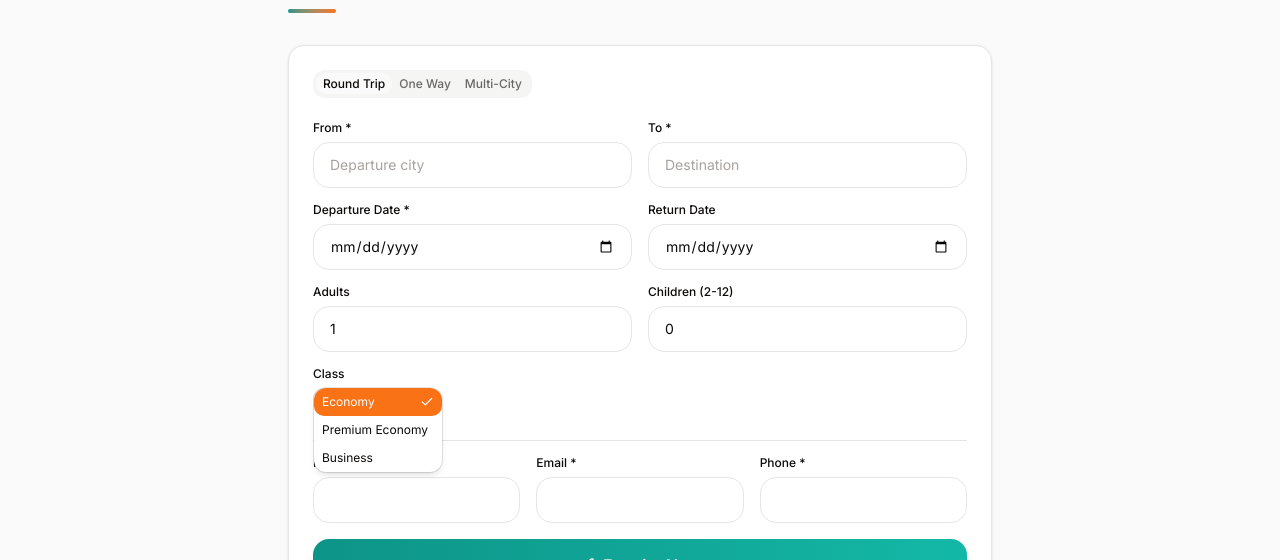
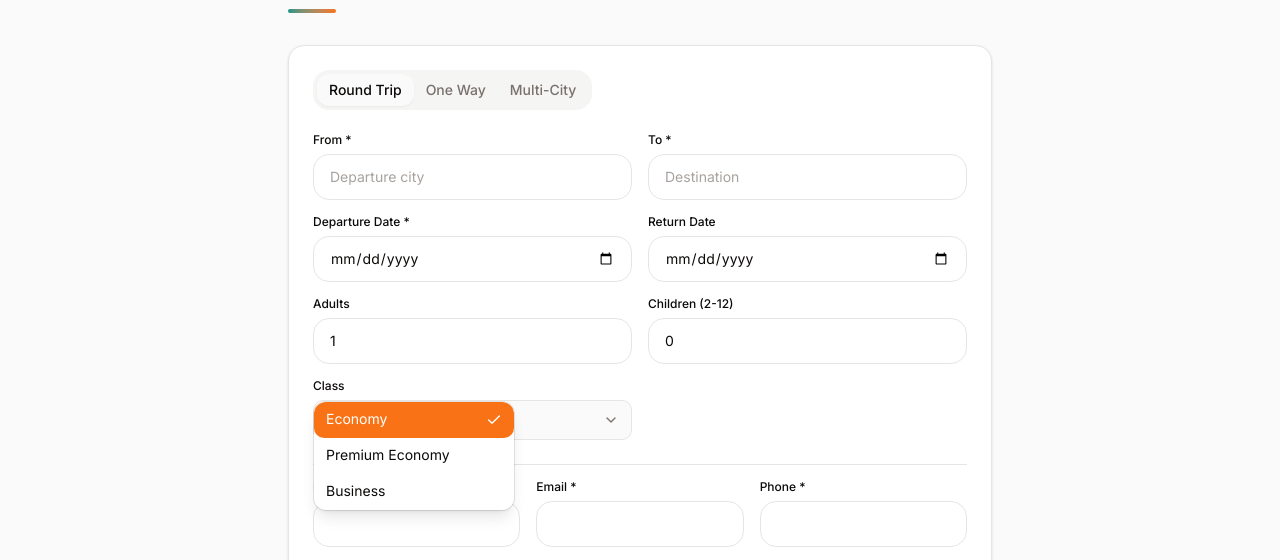
Before and after one commit to burhanv14/comfort_travels, a Next.js app in the folder frontend/: page /flight-booking in a window 1280 px wide. Both pictures are taken after a click on the button "economy". Shown: the part 231-791 px from the top of the page. Built offline with nearby package versions, Linux system fonts and the light colour scheme; no server answers; a web font is replaced by a local one.

Commit message:
release: updt various UI components

```diff
--- a/frontend/components/shared/faq-accordion.tsx
+++ b/frontend/components/shared/faq-accordion.tsx
@@ -6,6 +6,7 @@ import {
   AccordionItem,
   AccordionTrigger,
 } from "@/components/ui/accordion";
+import { ChevronDown } from "lucide-react";
 import type { FAQ } from "@/types";
 
 interface FAQAccordionProps {
@@ -14,13 +15,14 @@ interface FAQAccordionProps {
 
 export function FAQAccordion({ faqs }: FAQAccordionProps) {
   return (
-    <Accordion className="w-full">
-      {faqs.map((faq) => (
-        <AccordionItem key={faq.id} value={faq.id}>
-          <AccordionTrigger className="text-left text-sm font-medium">
-            {faq.question}
+    <Accordion className="w-full space-y-3" type="multiple">
+      {faqs.map((faq, index) => (
+        <AccordionItem key={faq.id} value={faq.id} className="border border-border/50 rounded-xl overflow-hidden bg-card transition-all duration-200 hover:border-primary/30 hover:shadow-sm">
+          <AccordionTrigger className="flex items-center justify-between w-full px-6 py-4 text-left font-medium text-base hover:bg-accent/50 transition-colors [&[data-state=open]>svg]:rotate-180">
+            <span className="pr-4">{faq.question}</span>
+            <ChevronDown className="size-5 text-muted-foreground flex-shrink-0 transition-transform duration-200" />
           </AccordionTrigger>
-          <AccordionContent className="text-sm text-muted-foreground leading-relaxed">
+          <AccordionContent className="px-6 pb-6 text-sm text-muted-foreground leading-relaxed animate-accordion-down">
             {faq.answer}
           </AccordionContent>
         </AccordionItem>
--- a/frontend/components/ui/input.tsx
+++ b/frontend/components/ui/input.tsx
@@ -12,7 +12,8 @@ export interface InputProps extends React.InputHTMLAttributes<HTMLInputElement>
 
 const Input = React.forwardRef<HTMLInputElement, InputProps>(
   ({ className, type, label, error, hint, iconLeft, iconRight, id, disabled, required, ...props }, ref) => {
-    const inputId = id || React.useId()
+    const generatedId = React.useId()
+    const inputId = id || generatedId
 
     return (
       <div className="w-full">
--- a/frontend/components/ui/select.tsx
+++ b/frontend/components/ui/select.tsx
@@ -41,7 +41,7 @@ function SelectTrigger({
       data-slot="select-trigger"
       data-size={size}
       className={cn(
-        "flex w-fit items-center justify-between gap-1.5 rounded-md border border-input bg-input/20 px-2 py-1.5 text-xs/relaxed whitespace-nowrap transition-colors outline-none focus-visible:border-ring focus-visible:ring-2 focus-visible:ring-ring/30 disabled:cursor-not-allowed disabled:opacity-50 aria-invalid:border-destructive aria-invalid:ring-2 aria-invalid:ring-destructive/20 data-placeholder:text-muted-foreground data-[size=default]:h-7 data-[size=sm]:h-6 *:data-[slot=select-value]:line-clamp-1 *:data-[slot=select-value]:flex *:data-[slot=select-value]:items-center *:data-[slot=select-value]:gap-1.5 dark:bg-input/30 dark:hover:bg-input/50 dark:aria-invalid:border-destructive/50 dark:aria-invalid:ring-destructive/40 [&_svg]:pointer-events-none [&_svg]:shrink-0 [&_svg:not([class*='size-'])]:size-3.5",
+        "flex w-full min-w-[200px] items-center justify-between gap-1.5 rounded-md border border-input bg-input/20 px-3 py-2 text-sm/relaxed whitespace-nowrap transition-colors outline-none focus-visible:border-ring focus-visible:ring-2 focus-visible:ring-ring/30 disabled:cursor-not-allowed disabled:opacity-50 aria-invalid:border-destructive aria-invalid:ring-2 aria-invalid:ring-destructive/20 data-placeholder:text-muted-foreground data-[size=default]:h-10 data-[size=sm]:h-9 *:data-[slot=select-value]:line-clamp-1 *:data-[slot=select-value]:flex *:data-[slot=select-value]:items-center *:data-[slot=select-value]:gap-1.5 dark:bg-input/30 dark:hover:bg-input/50 dark:aria-invalid:border-destructive/50 dark:aria-invalid:ring-destructive/40 [&_svg]:pointer-events-none [&_svg]:shrink-0 [&_svg:not([class*='size-'])]:size-4",
         className
       )}
       {...props}
@@ -49,7 +49,7 @@ function SelectTrigger({
       {children}
       <SelectPrimitive.Icon
         render={
-          <ChevronDownIcon className="pointer-events-none size-3.5 text-muted-foreground" />
+          <ChevronDownIcon className="pointer-events-none size-4 text-muted-foreground" />
         }
       />
     </SelectPrimitive.Trigger>
@@ -83,7 +83,7 @@ function SelectContent({
         <SelectPrimitive.Popup
           data-slot="select-content"
           data-align-trigger={alignItemWithTrigger}
-          className={cn("relative isolate z-50 max-h-(--available-height) w-(--anchor-width) min-w-32 origin-(--transform-origin) overflow-x-hidden overflow-y-auto rounded-lg bg-popover text-popover-foreground shadow-md ring-1 ring-foreground/10 duration-100 data-[align-trigger=true]:animate-none data-[side=bottom]:slide-in-from-top-2 data-[side=inline-end]:slide-in-from-left-2 data-[side=inline-start]:slide-in-from-right-2 data-[side=left]:slide-in-from-right-2 data-[side=right]:slide-in-from-left-2 data-[side=top]:slide-in-from-bottom-2 data-open:animate-in data-open:fade-in-0 data-open:zoom-in-95 data-closed:animate-out data-closed:fade-out-0 data-closed:zoom-out-95", className )}
+          className={cn("relative isolate z-50 max-h-64 w-full min-w-[200px] origin-(--transform-origin) overflow-x-hidden overflow-y-auto rounded-lg bg-popover text-popover-foreground shadow-lg ring-1 ring-foreground/10 duration-150 data-[align-trigger=true]:animate-none data-[side=bottom]:slide-in-from-top-2 data-[side=inline-end]:slide-in-from-left-2 data-[side=inline-start]:slide-in-from-right-2 data-[side=left]:slide-in-from-right-2 data-[side=right]:slide-in-from-left-2 data-[side=top]:slide-in-from-bottom-2 data-open:animate-in data-open:fade-in-0 data-open:zoom-in-95 data-closed:animate-out data-closed:fade-out-0 data-closed:zoom-out-95", className )}
           {...props}
         >
           <SelectScrollUpButton />
@@ -117,7 +117,7 @@ function SelectItem({
     <SelectPrimitive.Item
       data-slot="select-item"
       className={cn(
-        "relative flex min-h-7 w-full cursor-default items-center gap-2 rounded-md px-2 py-1 text-xs/relaxed outline-hidden select-none focus:bg-accent focus:text-accent-foreground not-data-[variant=destructive]:focus:**:text-accent-foreground data-disabled:pointer-events-none data-disabled:opacity-50 [&_svg]:pointer-events-none [&_svg]:shrink-0 [&_svg:not([class*='size-'])]:size-3.5 *:[span]:last:flex *:[span]:last:items-center *:[span]:last:gap-2",
+        "relative flex min-h-9 w-full cursor-default items-center gap-3 rounded-md px-3 py-1.5 text-sm/relaxed outline-hidden select-none focus:bg-accent focus:text-accent-foreground not-data-[variant=destructive]:focus:**:text-accent-foreground data-disabled:pointer-events-none data-disabled:opacity-50 [&_svg]:pointer-events-none [&_svg]:shrink-0 [&_svg:not([class*='size-'])]:size-4",
         className
       )}
       {...props}
@@ -127,10 +127,10 @@ function SelectItem({
       </SelectPrimitive.ItemText>
       <SelectPrimitive.ItemIndicator
         render={
-          <span className="pointer-events-none absolute right-2 flex items-center justify-center" />
+          <span className="pointer-events-none absolute right-3 flex items-center justify-center text-primary" />
         }
       >
-        <CheckIcon className="pointer-events-none" />
+        <CheckIcon className="pointer-events-none size-4" />
       </SelectPrimitive.ItemIndicator>
     </SelectPrimitive.Item>
   )
--- a/frontend/components/ui/tabs.tsx
+++ b/frontend/components/ui/tabs.tsx
@@ -15,7 +15,8 @@ function Tabs({
       data-slot="tabs"
       data-orientation={orientation}
       className={cn(
-        "group/tabs flex gap-2 data-horizontal:flex-col",
+        "group/tabs flex gap-2",
+        orientation === "horizontal" ? "flex-col" : "flex-row",
         className
       )}
       {...props}
@@ -24,12 +25,12 @@ function Tabs({
 }
 
 const tabsListVariants = cva(
-  "group/tabs-list inline-flex w-fit items-center justify-center rounded-lg p-[3px] text-muted-foreground group-data-horizontal/tabs:h-8 group-data-vertical/tabs:h-fit group-data-vertical/tabs:flex-col data-[variant=line]:rounded-none",
+  "group/tabs-list inline-flex items-center text-muted-foreground",
   {
     variants: {
       variant: {
-        default: "bg-muted",
-        line: "gap-1 bg-transparent",
+        default: "w-fit justify-center rounded-xl bg-muted p-1 h-auto",
+        line: "w-full justify-start rounded-none border-b border-border bg-transparent p-0 h-auto gap-1 sm:gap-2",
       },
     },
     defaultVariants: {
@@ -58,10 +59,17 @@ function TabsTrigger({ className, ...props }: TabsPrimitive.Tab.Props) {
     <TabsPrimitive.Tab
       data-slot="tabs-trigger"
       className={cn(
-        "relative inline-flex h-[calc(100%-1px)] flex-1 items-center justify-center gap-1.5 rounded-md border border-transparent px-1.5 py-0.5 text-xs font-medium whitespace-nowrap text-foreground/60 transition-all group-data-vertical/tabs:w-full group-data-vertical/tabs:justify-start group-data-vertical/tabs:py-[calc(--spacing(1.25))] hover:text-foreground focus-visible:border-ring focus-visible:ring-[3px] focus-visible:ring-ring/50 focus-visible:outline-1 focus-visible:outline-ring disabled:pointer-events-none disabled:opacity-50 has-data-[icon=inline-end]:pr-1 has-data-[icon=inline-start]:pl-1 aria-disabled:pointer-events-none aria-disabled:opacity-50 dark:text-muted-foreground dark:hover:text-foreground [&_svg]:pointer-events-none [&_svg]:shrink-0 [&_svg:not([class*='size-'])]:size-3.5",
-        "group-data-[variant=line]/tabs-list:bg-transparent group-data-[variant=line]/tabs-list:data-active:bg-transparent dark:group-data-[variant=line]/tabs-list:data-active:border-transparent dark:group-data-[variant=line]/tabs-list:data-active:bg-transparent",
-        "data-active:bg-background data-active:text-foreground dark:data-active:border-input dark:data-active:bg-input/30 dark:data-active:text-foreground",
-        "after:absolute after:bg-foreground after:opacity-0 after:transition-opacity group-data-horizontal/tabs:after:inset-x-0 group-data-horizontal/tabs:after:bottom-[-5px] group-data-horizontal/tabs:after:h-0.5 group-data-vertical/tabs:after:inset-y-0 group-data-vertical/tabs:after:-right-1 group-data-vertical/tabs:after:w-0.5 group-data-[variant=line]/tabs-list:data-active:after:opacity-100",
+        "relative inline-flex items-center justify-center gap-2 whitespace-nowrap text-sm font-medium transition-all cursor-pointer outline-none disabled:pointer-events-none disabled:opacity-50",
+        // Default variant (pill)
+        "group-data-[variant=default]/tabs-list:rounded-lg group-data-[variant=default]/tabs-list:px-3 group-data-[variant=default]/tabs-list:py-1.5 group-data-[variant=default]/tabs-list:text-muted-foreground group-data-[variant=default]/tabs-list:hover:text-foreground",
+        "group-data-[variant=default]/tabs-list:data-[active]:bg-background group-data-[variant=default]/tabs-list:data-[active]:text-foreground group-data-[variant=default]/tabs-list:data-[active]:shadow-xs",
+        "group-data-[variant=default]/tabs-list:data-active:bg-background group-data-[variant=default]/tabs-list:data-active:text-foreground group-data-[variant=default]/tabs-list:data-active:shadow-xs",
+        "group-data-[variant=default]/tabs-list:aria-selected:bg-background group-data-[variant=default]/tabs-list:aria-selected:text-foreground group-data-[variant=default]/tabs-list:aria-selected:shadow-xs",
+        // Line variant (underlined tab)
+        "group-data-[variant=line]/tabs-list:border-b-2 group-data-[variant=line]/tabs-list:border-transparent group-data-[variant=line]/tabs-list:-mb-px group-data-[variant=line]/tabs-list:rounded-none group-data-[variant=line]/tabs-list:bg-transparent group-data-[variant=line]/tabs-list:py-3 group-data-[variant=line]/tabs-list:px-3 sm:group-data-[variant=line]/tabs-list:px-4 group-data-[variant=line]/tabs-list:text-muted-foreground group-data-[variant=line]/tabs-list:hover:text-foreground",
+        "group-data-[variant=line]/tabs-list:data-[active]:border-primary group-data-[variant=line]/tabs-list:data-[active]:text-primary group-data-[variant=line]/tabs-list:data-[active]:font-semibold group-data-[variant=line]/tabs-list:data-[active]:bg-transparent",
+        "group-data-[variant=line]/tabs-list:data-active:border-primary group-data-[variant=line]/tabs-list:data-active:text-primary group-data-[variant=line]/tabs-list:data-active:font-semibold group-data-[variant=line]/tabs-list:data-active:bg-transparent",
+        "group-data-[variant=line]/tabs-list:aria-selected:border-primary group-data-[variant=line]/tabs-list:aria-selected:text-primary group-data-[variant=line]/tabs-list:aria-selected:font-semibold group-data-[variant=line]/tabs-list:aria-selected:bg-transparent",
         className
       )}
       {...props}
```
